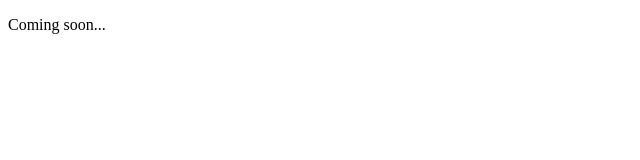
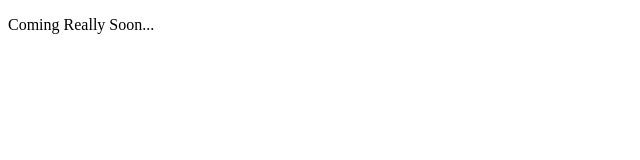
Before and after one commit to rikh42/comingsoon, a plain HTML site: page htdocs/index.html in a window 1280 px wide. Shown: the full height of the page, 0-640 px from the left. Drawn offline with Linux system fonts and the light colour scheme.

Commit message:
Changed text

```diff
--- a/htdocs/index.html
+++ b/htdocs/index.html
@@ -9,6 +9,6 @@
     </head>
 
     <body lang="en">
-	<p>Coming soon...</p>
+	<p>Coming Really Soon...</p>
 	</body>
 </html>
```
